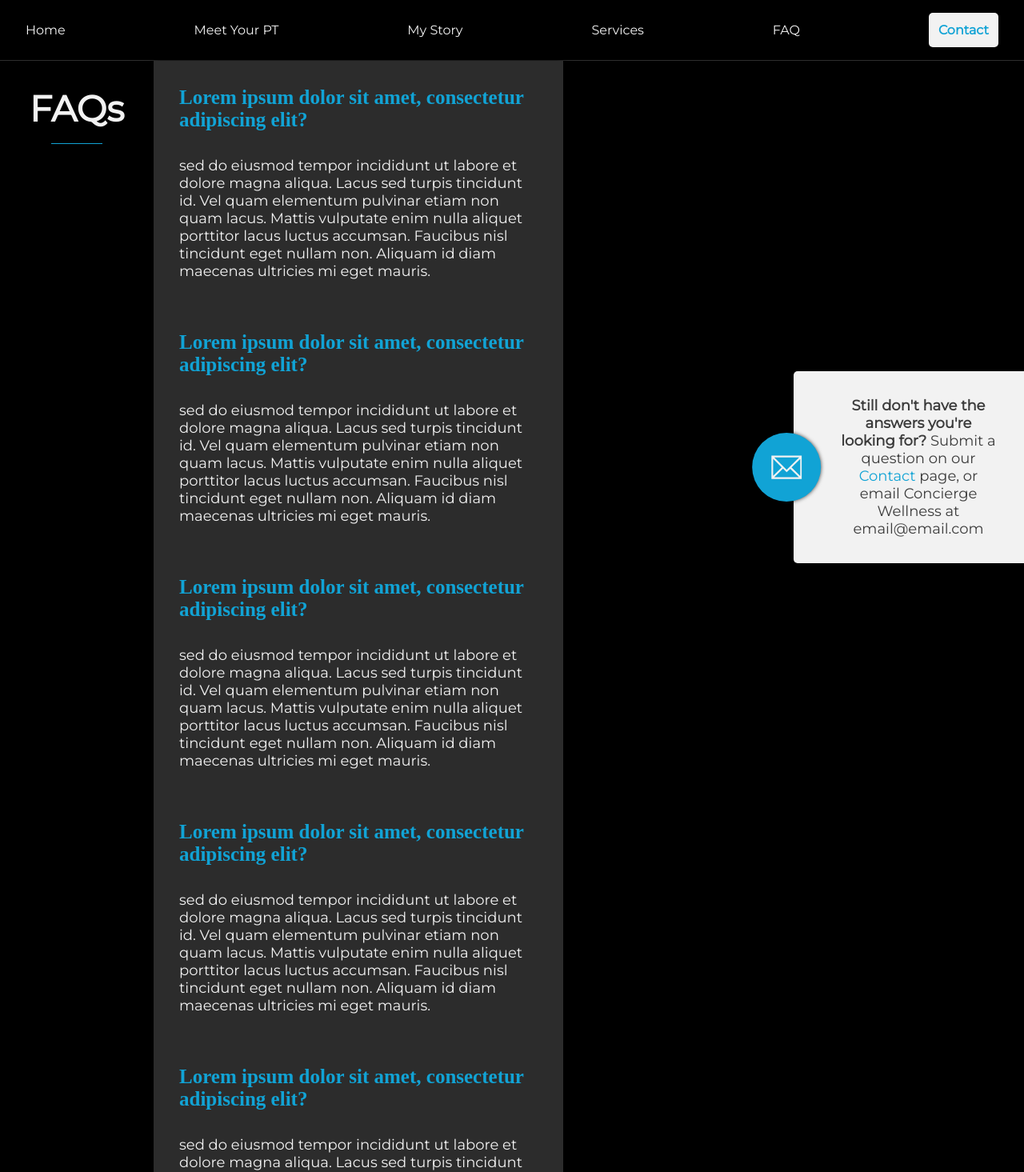
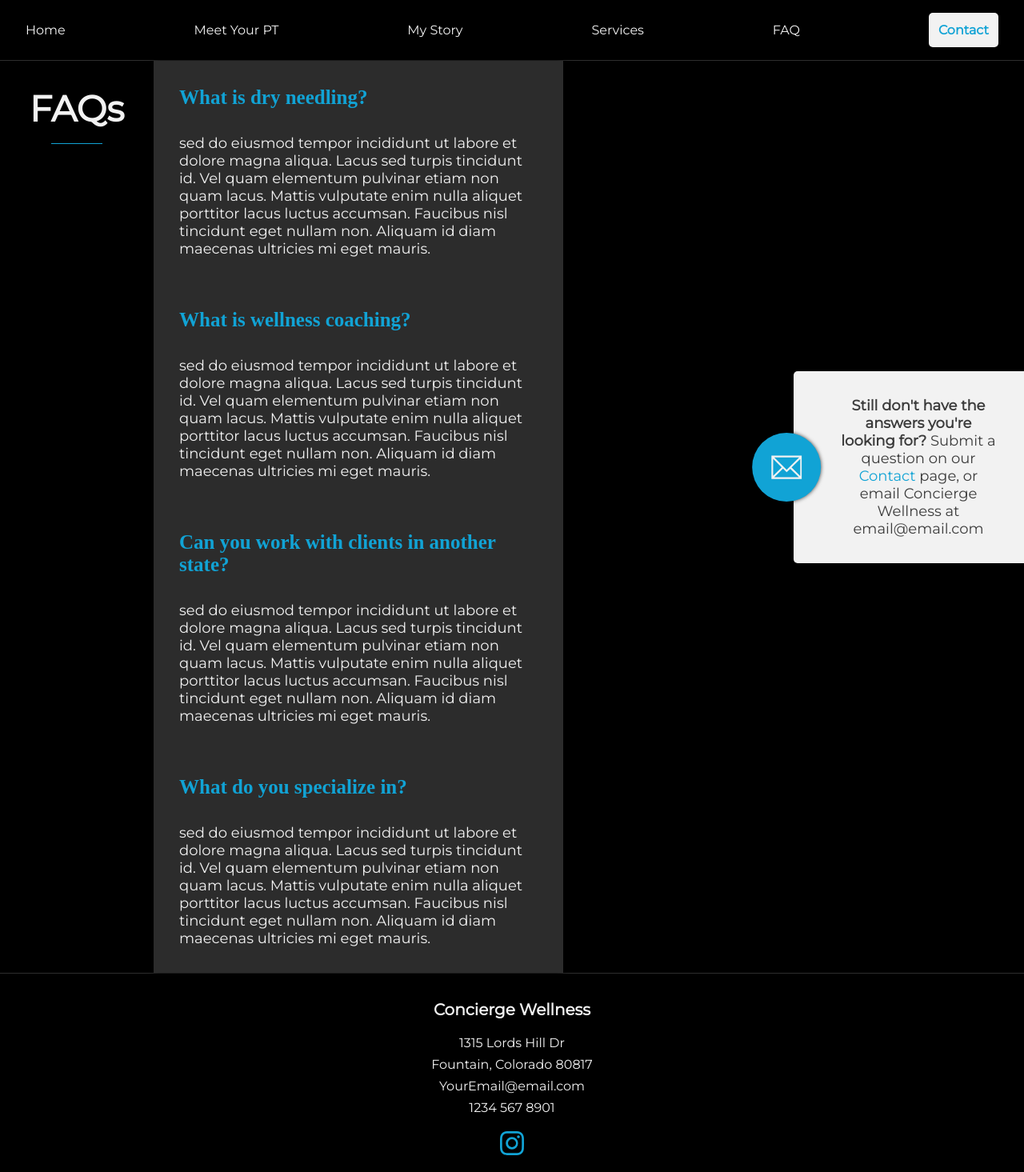
Before and after one commit to kmlibin/concierge-wellnessPT, a React (Create React App) app: page /faq in a window 1280 px wide. Shown: the top 1465 px of the page at 80% size. Built offline with nearby package versions, Linux system fonts and the light colour scheme; a web font is replaced by a local one.

Commit message:
map through faqs to render

```diff
--- a/src/screens/FAQ/FAQScreen.jsx
+++ b/src/screens/FAQ/FAQScreen.jsx
@@ -1,5 +1,7 @@
 import React from "react";
 import { Link } from "react-router-dom";
+
+import faqData from "./faqData";
 
 //styles
 import "./FAQScreen.scss";
@@ -14,66 +16,29 @@ const FAQScreen = () => {
         <h1>FAQs</h1>
         <span className="hr-line"></span>
       </div>
-      <div className="faq-container" data-aos="fade-up" data-aos-duration="1000">
-        <div className="faq-text">
-          <h3>Lorem ipsum dolor sit amet, consectetur adipiscing elit?</h3>
-          <p>
-            sed do eiusmod tempor incididunt ut labore et dolore magna aliqua.
-            Lacus sed turpis tincidunt id. Vel quam elementum pulvinar etiam non
-            quam lacus. Mattis vulputate enim nulla aliquet porttitor lacus
-            luctus accumsan. Faucibus nisl tincidunt eget nullam non. Aliquam id
-            diam maecenas ultricies mi eget mauris.{" "}
-          </p>
-        </div>
-        <div className="faq-text">
-          <h3>Lorem ipsum dolor sit amet, consectetur adipiscing elit?</h3>
-          <p>
-            sed do eiusmod tempor incididunt ut labore et dolore magna aliqua.
-            Lacus sed turpis tincidunt id. Vel quam elementum pulvinar etiam non
-            quam lacus. Mattis vulputate enim nulla aliquet porttitor lacus
-            luctus accumsan. Faucibus nisl tincidunt eget nullam non. Aliquam id
-            diam maecenas ultricies mi eget mauris.{" "}
-          </p>
-        </div>
-        <div className="faq-text">
-          <h3>Lorem ipsum dolor sit amet, consectetur adipiscing elit?</h3>
-          <p>
-            sed do eiusmod tempor incididunt ut labore et dolore magna aliqua.
-            Lacus sed turpis tincidunt id. Vel quam elementum pulvinar etiam non
-            quam lacus. Mattis vulputate enim nulla aliquet porttitor lacus
-            luctus accumsan. Faucibus nisl tincidunt eget nullam non. Aliquam id
-            diam maecenas ultricies mi eget mauris.{" "}
-          </p>
-        </div>
-        <div className="faq-text">
-          <h3>Lorem ipsum dolor sit amet, consectetur adipiscing elit?</h3>
-          <p>
-            sed do eiusmod tempor incididunt ut labore et dolore magna aliqua.
-            Lacus sed turpis tincidunt id. Vel quam elementum pulvinar etiam non
-            quam lacus. Mattis vulputate enim nulla aliquet porttitor lacus
-            luctus accumsan. Faucibus nisl tincidunt eget nullam non. Aliquam id
-            diam maecenas ultricies mi eget mauris.{" "}
-          </p>
-        </div>
-        <div className="faq-text">
-          <h3>Lorem ipsum dolor sit amet, consectetur adipiscing elit?</h3>
-          <p>
-            sed do eiusmod tempor incididunt ut labore et dolore magna aliqua.
-            Lacus sed turpis tincidunt id. Vel quam elementum pulvinar etiam non
-            quam lacus. Mattis vulputate enim nulla aliquet porttitor lacus
-            luctus accumsan. Faucibus nisl tincidunt eget nullam non. Aliquam id
-            diam maecenas ultricies mi eget mauris.{" "}
-          </p>
-        </div>
+      <div
+        className="faq-container"
+        data-aos="fade-up"
+        data-aos-duration="1000"
+      >
+        {faqData.map((faq) => (
+          <div className="faq-text">
+            <h3>{faq.question}</h3>
+            <p>{faq.answer}</p>
+          </div>
+        ))}
       </div>
       <div className="faq-questions-container">
-        <div className="faq-content" >
-        <div className="icon-container">
-            <TfiEmail  className="icon"/>
-         </div>
+        <div className="faq-content">
+          <div className="icon-container">
+            <TfiEmail className="icon" />
+          </div>
           <p>
-            <span className="bold">Still don't have the answers you're looking for?</span> Submit a question on our <Link to="/contact">Contact</Link> page,
-            or email Concierge Wellness at email@email.com
+            <span className="bold">
+              Still don't have the answers you're looking for?
+            </span>{" "}
+            Submit a question on our <Link to="/contact">Contact</Link> page, or
+            email Concierge Wellness at email@email.com
           </p>
         </div>
       </div>
--- /dev/null
+++ b/src/screens/FAQ/faqData.js
@@ -0,0 +1,37 @@
+const faqData = [
+  {
+    question: `What is dry needling?`,
+    answer: ` sed do eiusmod tempor incididunt ut labore et dolore magna aliqua.
+        Lacus sed turpis tincidunt id. Vel quam elementum pulvinar etiam non
+        quam lacus. Mattis vulputate enim nulla aliquet porttitor lacus
+        luctus accumsan. Faucibus nisl tincidunt eget nullam non. Aliquam id
+        diam maecenas ultricies mi eget mauris.`,
+  },
+
+  {
+    question: `What is wellness coaching?`,
+    answer: ` sed do eiusmod tempor incididunt ut labore et dolore magna aliqua.
+        Lacus sed turpis tincidunt id. Vel quam elementum pulvinar etiam non
+        quam lacus. Mattis vulputate enim nulla aliquet porttitor lacus
+        luctus accumsan. Faucibus nisl tincidunt eget nullam non. Aliquam id
+        diam maecenas ultricies mi eget mauris.`,
+  },
+  {
+    question: `Can you work with clients in another state?`,
+    answer: ` sed do eiusmod tempor incididunt ut labore et dolore magna aliqua.
+        Lacus sed turpis tincidunt id. Vel quam elementum pulvinar etiam non
+        quam lacus. Mattis vulputate enim nulla aliquet porttitor lacus
+        luctus accumsan. Faucibus nisl tincidunt eget nullam non. Aliquam id
+        diam maecenas ultricies mi eget mauris.`,
+  },
+  {
+    question: `What do you specialize in?`,
+    answer: ` sed do eiusmod tempor incididunt ut labore et dolore magna aliqua.
+        Lacus sed turpis tincidunt id. Vel quam elementum pulvinar etiam non
+        quam lacus. Mattis vulputate enim nulla aliquet porttitor lacus
+        luctus accumsan. Faucibus nisl tincidunt eget nullam non. Aliquam id
+        diam maecenas ultricies mi eget mauris.`,
+  },
+];
+
+export default faqData;
```
